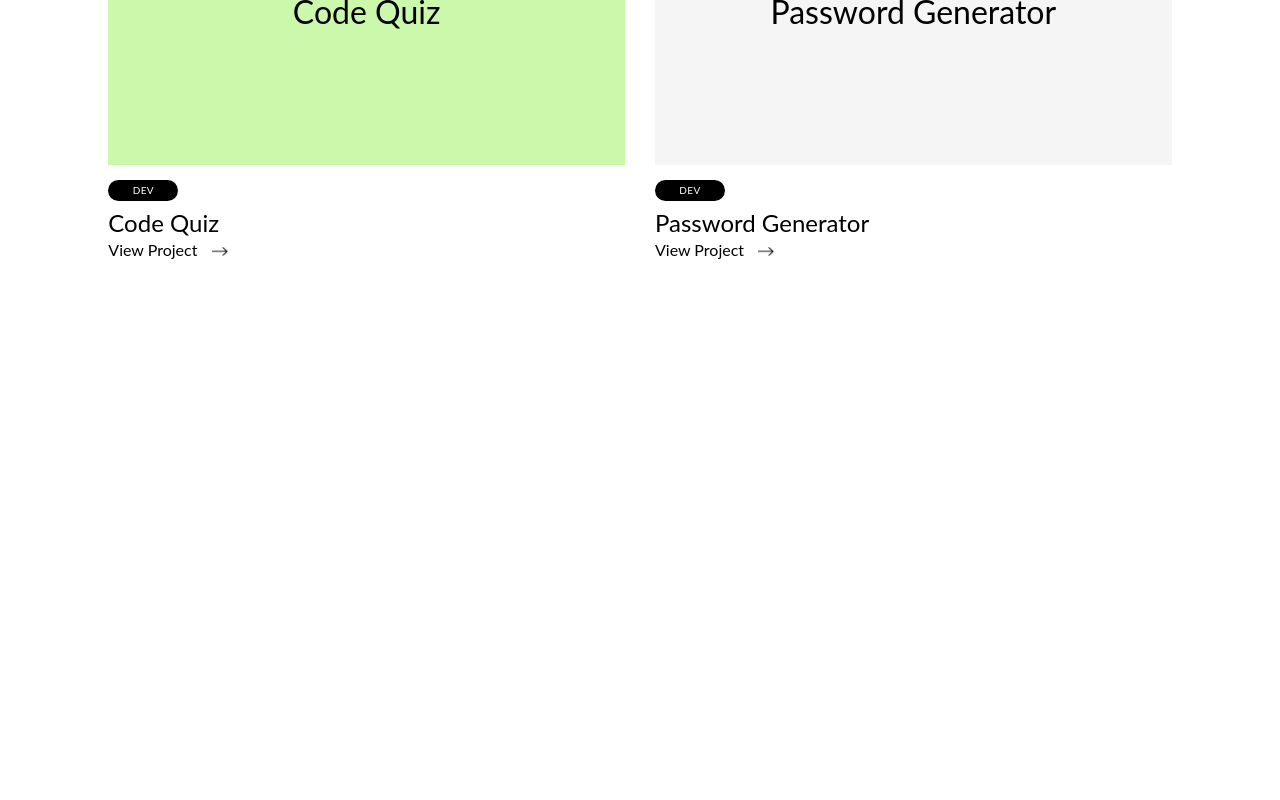
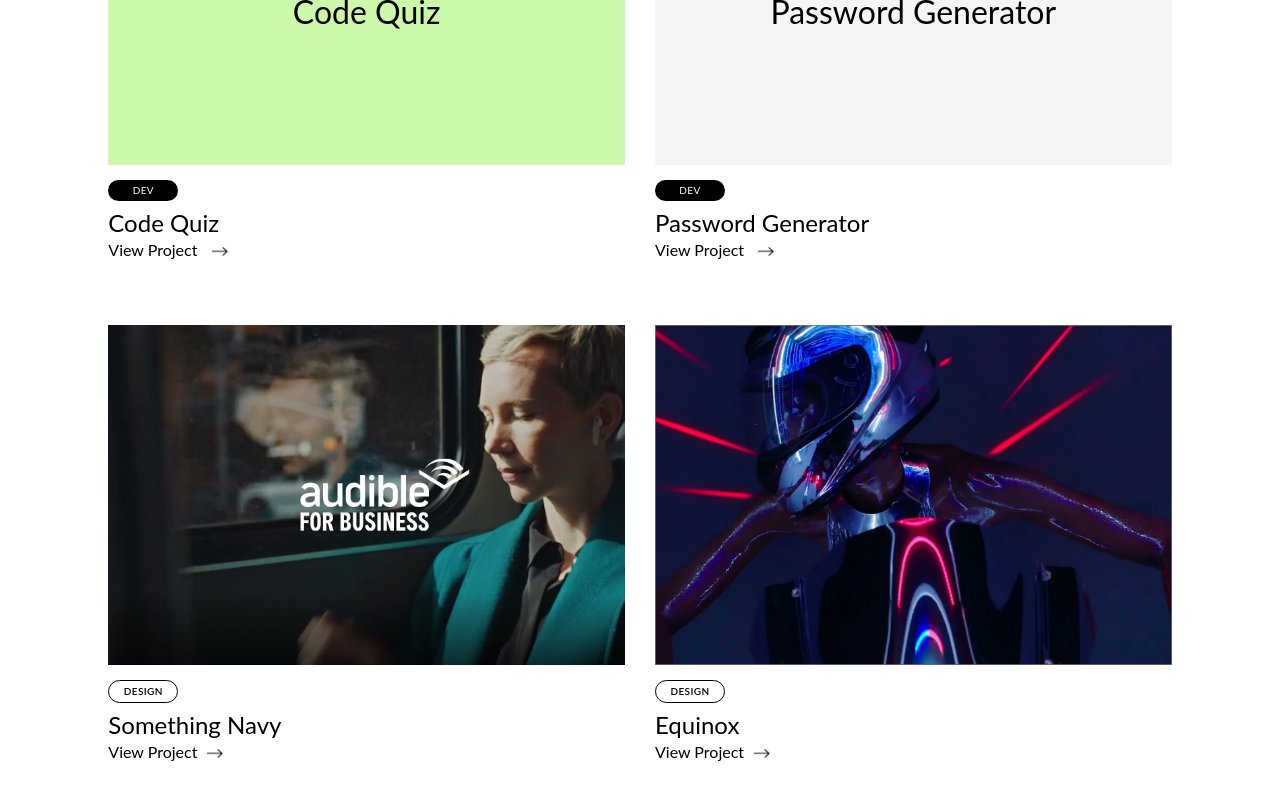
Before and after one commit to pankuanting102/react-portfolio, a React (Create React App) app: page / in a window 1280 px wide. Shown: the part 1668-2468 px from the top of the page. Before the commit the page ends 2153 px from the top, so only its background shows below. Built offline with nearby package versions, Linux system fonts and the light colour scheme.

Commit message:
fix eslint warnnings

```diff
--- a/src/components/pages/Portfolio.js
+++ b/src/components/pages/Portfolio.js
@@ -1,54 +1,61 @@
-import React from "react";
+import React, { Component } from "react";
 import "./About.css";
 import arrow from "../Assets/arrow@2x.png";
 import d1Video from "../Assets/influencer-search-header.mp4";
 import d1Img from "../Assets/index-portfolio-influencer@2x.jpg";
-import { Link, useLocation } from "react-router-dom";
+import afb from "../Assets/portfolio-2.png";
+import eqx from "../Assets/Rectangle 3@2x.png";
+import { Link } from "react-router-dom";
 
 let styles = {
   margin: "10px",
 };
 
 let color = {
-  colorOne:{ backgroundColor: "#ffdede" },
-  colorTwo:{ backgroundColor: "#ffee90" },
-  colorThree:{ backgroundColor: " #ccf8ac" },
-  colorFour:{ backgroundColor: "#f5f5f5" },
-}
-function Portfolio() {
-  const location = useLocation();
+  colorOne: { backgroundColor: "#ffdede" },
+  colorTwo: { backgroundColor: "#ffee90" },
+  colorThree: { backgroundColor: " #ccf8ac" },
+  colorFour: { backgroundColor: "#f5f5f5" },
+};
+
+class Portfolio extends Component {
+  render() {
     return (
       <div>
         <div className="filter-group">
-    <div id="all-filter" className="btn" style={styles}>All</div>
-    <div id="design-filter" className="btn" style={styles}>Design</div>
-    <div id="dev-filter" className="btn" style={styles}>Dev</div>
+          <div
+            id="all-filter"
+            className="btn"
+            style={styles}
+            onClick={this.showAll}
+          >
+            All
+          </div>
+          <div id="design-filter" className="btn" style={styles}>
+            Design
+          </div>
+          <div id="dev-filter" className="btn" style={styles}>
+            Dev
+          </div>
         </div>
         <div className="container-fluid">
           <div className="row dev">
             <div className="col col-lg-12 pl-0 pr-0">
               <Link to="/findinfluencer">
                 <video loop muted autoPlay className="img-bg">
-            <source
-              src={d1Video}
-              type="video/mp4"
-            />
+                  <source src={d1Video} type="video/mp4" />
                 </video>
-          <img
-            src={d1Img}
-            className="img-bg-touch-devices"
-          />
+                <img alt="img" src={d1Img} className="img-bg-touch-devices" />
                 <div className="dev-badge">DEV</div>
                 <div className="portfolio-title">FindInfluencer.</div>
-          <btn className="portfolio-cta">View Project <img src={arrow} class="arrow-cta"
-            />
+                <btn className="portfolio-cta">
+                  View Project <img alt="img" src={arrow} class="arrow-cta" />
                 </btn>
               </Link>
             </div>
           </div>
 
           <div className="row dev">
-
             <div className="col col-lg-6 col-md-6 col-sm-12 col-12 pl-0">
               <Link to="/weather-dashboard">
                 <div className="dev-bg" style={color.colorOne}>
@@ -56,9 +63,8 @@ function Portfolio() {
                 </div>
                 <div className="dev-badge">DEV</div>
                 <div className="portfolio-title">Weather Dashboard</div>
-          <btn className="portfolio-cta"
-            >View Project <img src={arrow} className="arrow-cta"
-            />
+                <btn className="portfolio-cta">
+                  View Project <img alt="img" src={arrow} className="arrow-cta" />
                 </btn>
               </Link>
             </div>
@@ -70,13 +76,11 @@ function Portfolio() {
                 </div>
                 <div className="dev-badge">DEV</div>
                 <div className="portfolio-title">Work Day Scheduler</div>
-          <btn className="portfolio-cta"
-            >View Project <img src={arrow} className="arrow-cta"
-            />
+                <btn className="portfolio-cta">
+                  View Project <img alt="img" src={arrow} className="arrow-cta" />
                 </btn>
               </Link>
             </div>
-
           </div>
 
           <div className="row dev">
@@ -87,9 +91,8 @@ function Portfolio() {
                 </div>
                 <div className="dev-badge">DEV</div>
                 <div className="portfolio-title">Code Quiz</div>
-          <btn className="portfolio-cta"
-            >View Project <img src={arrow} className="arrow-cta"
-            />
+                <btn className="portfolio-cta">
+                  View Project <img alt="img" src={arrow} className="arrow-cta" />
                 </btn>
               </Link>
             </div>
@@ -101,22 +104,42 @@ function Portfolio() {
                 </div>
                 <div className="dev-badge">DEV</div>
                 <div className="portfolio-title">Password Generator</div>
-          <btn className="portfolio-cta"
-            >
-              View Project <img src={arrow} className="arrow-cta"
-            />
+                <btn className="portfolio-cta">
+                  View Project <img alt="img" src={arrow} className="arrow-cta" />
                 </btn>
               </Link>
             </div>
           </div>
+
+          <div className="row design">
+            <div className="col col-lg-6 col-md-6 col-sm-12 col-12 pl-0">
+              <a href="/">
+                <img alt="img" src={afb} className="img-sm" />
+                <div className="design-badge">DESIGN</div>
+                <div className="portfolio-title">Something Navy</div>
+                <btn className="portfolio-cta">
+                  View Project
+                  <img alt="img" src={arrow} className="arrow-cta" />
+                </btn>
+              </a>
+            </div>
+
+            <div className="col col-lg-6 col-md-6 col-sm-12 col-12 pr-0">
+              <a href="/">
+                <img alt="img" src={eqx} className="img-sm" />
+                <div className="design-badge">DESIGN</div>
+                <div className="portfolio-title">Equinox</div>
+                <btn className="portfolio-cta">
+                  View Project
+                  <img alt="img" src={arrow} className="arrow-cta" />
+                </btn>
+              </a>
             </div>
           </div>
-
-
+        </div>
+      </div>
     );
-
+  }
 }
 
-
-
 export default Portfolio;
```
Also changed, not shown: 2 other files (tests, documents, lock files or other folders). Lines whose indentation alone changed are shown as unchanged.
